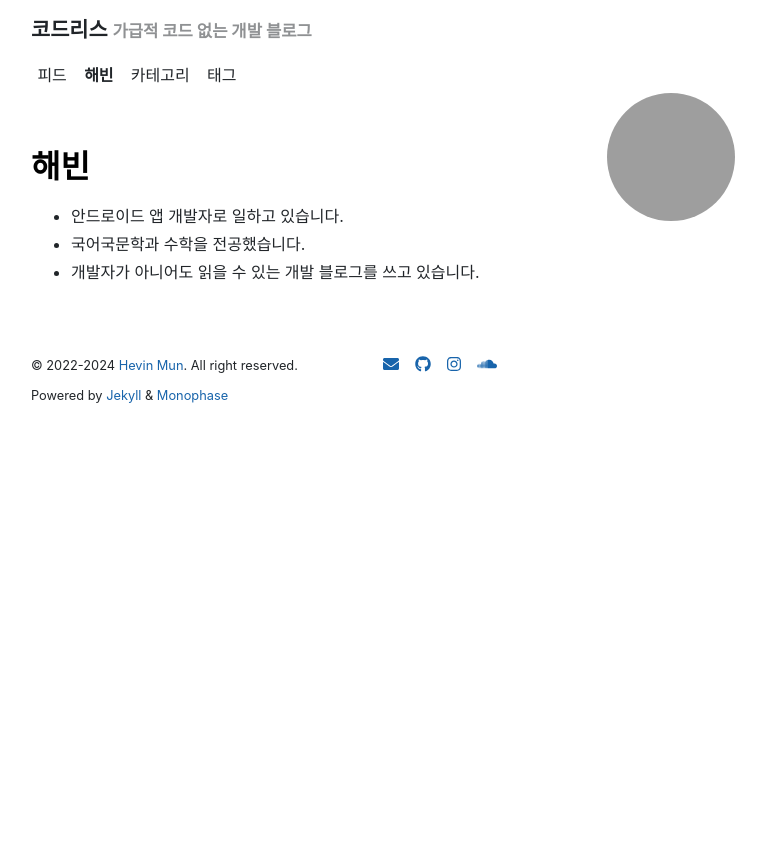
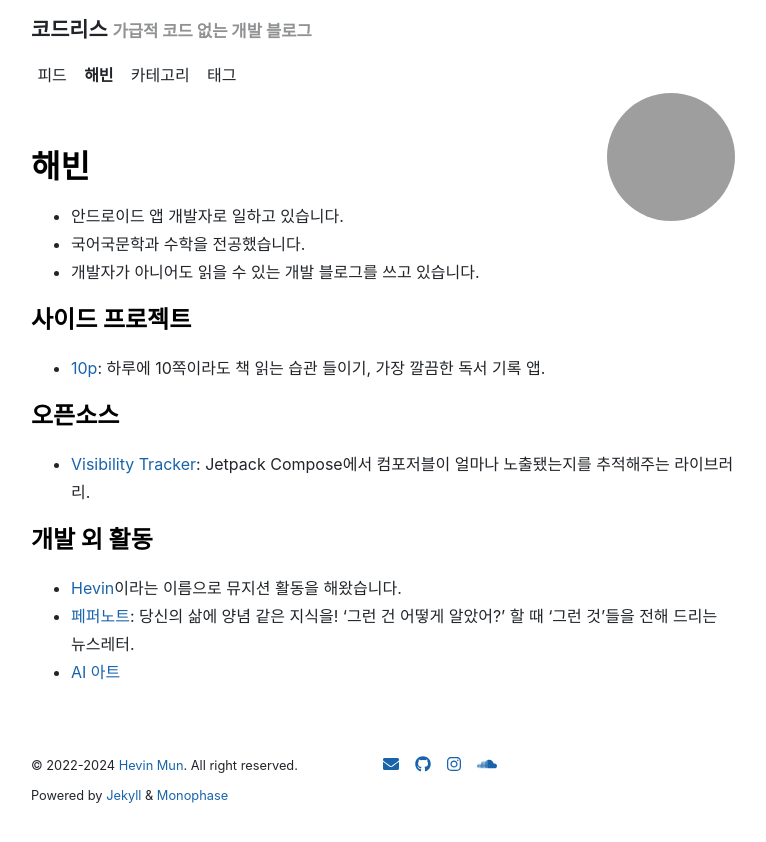
Before and after one commit to hevinxx/hevinxx.github.io, a Jekyll site: the page built from about.markdown, in a window 1280 px wide. Shown: the top 842 px of the page, without its empty margins (257-1023 px from the left). Built offline with Jekyll 4.4.1, drawn with Linux system fonts in a browser that asks for light colours; nearby versions of some CDN libraries; grey boxes are pictures that could not be loaded.

Commit message:
about 페이지 업데이트

```diff
--- a/about.markdown
+++ b/about.markdown
@@ -7,3 +7,14 @@ permalink: /about/
 - 안드로이드 앱 개발자로 일하고 있습니다.
 - 국어국문학과 수학을 전공했습니다.
 - 개발자가 아니어도 읽을 수 있는 개발 블로그를 쓰고 있습니다.
+
+## 사이드 프로젝트
+- [10p]("https://10p.page.link/NLtk"): 하루에 10쪽이라도 책 읽는 습관 들이기, 가장 깔끔한 독서 기록 앱.
+
+## 오픈소스
+- [Visibility Tracker]("https://github.com/hevinxx/visibility-tracker"): Jetpack Compose에서 컴포저블이 얼마나 노출됐는지를 추적해주는 라이브러리.
+
+## 개발 외 활동
+- [Hevin]("https://www.melon.com/artist/timeline.htm?artistId=1023809")이라는 이름으로 뮤지션 활동을 해왔습니다.
+- [페퍼노트]("https://maily.so/pepper.note"): 당신의 삶에 양념 같은 지식을! '그런 건 어떻게 알았어?' 할 때 '그런 것'들을 전해 드리는 뉴스레터.
+- [AI 아트]("https://www.instagram.com/hevin_aug7")
```
